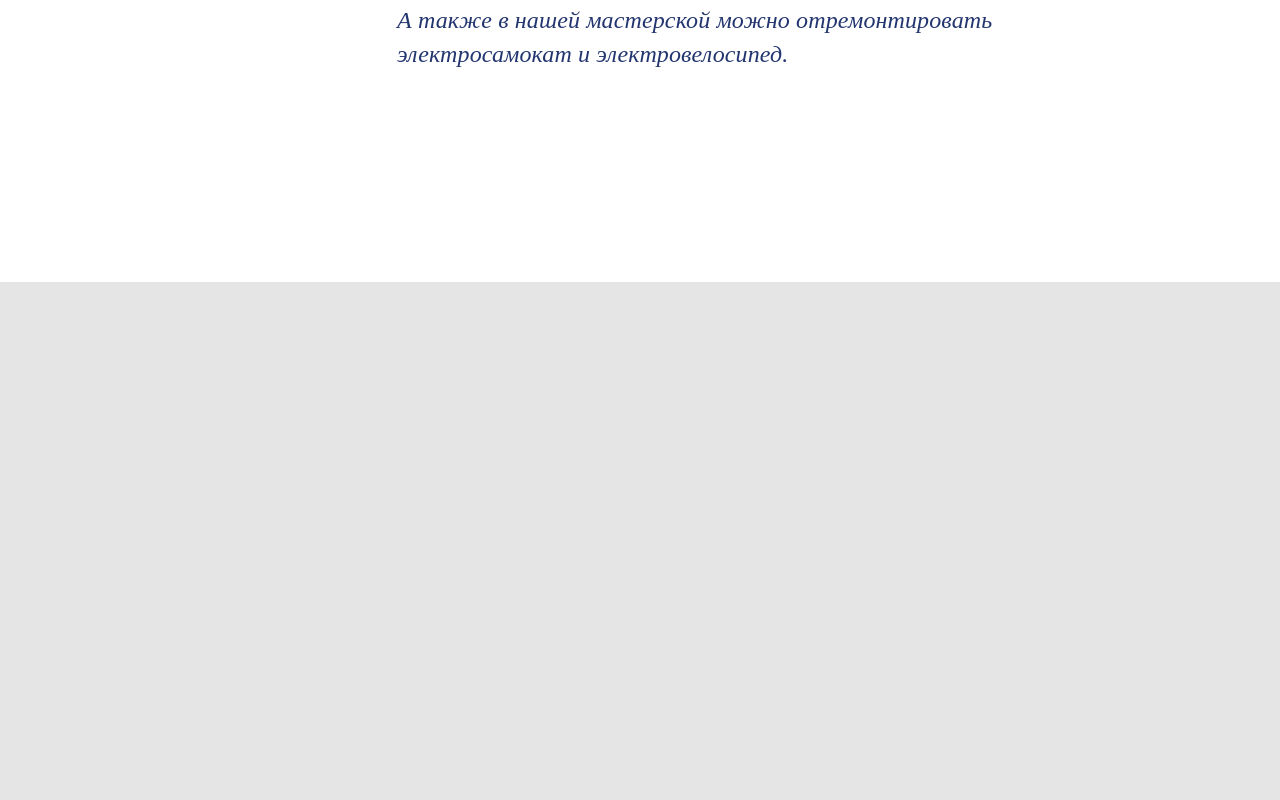
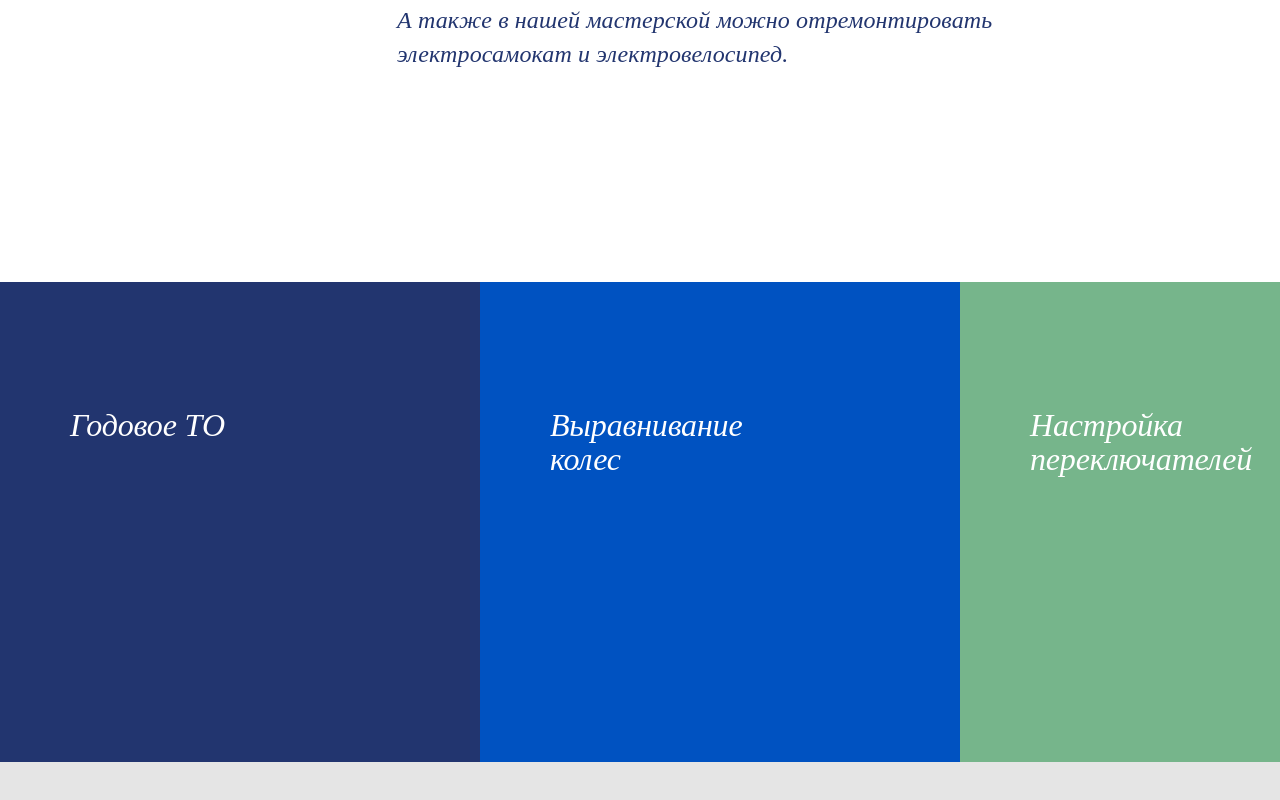
Before and after one commit to nadzeyasukhikh/homework, a plain HTML site: page croco/croco/index.html in a window 1280 px wide. Shown: the part 1798-2598 px from the top of the page. Drawn offline with Linux system fonts and the light colour scheme; a web font is replaced by a local one.

Commit message:
Add files via upload

```diff
--- a/croco/croco/index.html
+++ b/croco/croco/index.html
@@ -56,6 +56,11 @@
 
             А также в нашей мастерской можно отремонтировать <br> электросамокат и электровелосипед.
         </p>
+        <div class="servis">
+            <a href="" class="servis-1">Годовое ТО</a>
+            <a href="" class="servis-2">Выравнивание <br> колес</a>
+            <a href="" class="servis-3">Настройка <br> переключателей</a>
+        </div>
         </section>
 
 </body>
--- a/croco/croco/style.css
+++ b/croco/croco/style.css
@@ -123,3 +123,26 @@ h2 {
     padding-top: 252px;
     padding-left: 397px;
 }
+.servis {
+    height: 480px;
+    display: flex;
+}
+.servis-1, .servis-2, .servis-3 {
+    width: 480px;
+    padding-left: 70px;
+    padding-top: 126px;
+    font-size: 32px;
+line-height: 34px;
+letter-spacing: -0.006em;
+color: #FFFFFF;
+text-decoration: none;
+}
+.servis-1 {
+    background: #22356F;
+}
+.servis-2 {
+    background: #0052C1;
+}
+.servis-3 {
+    background: #76B58B;
+}
```
